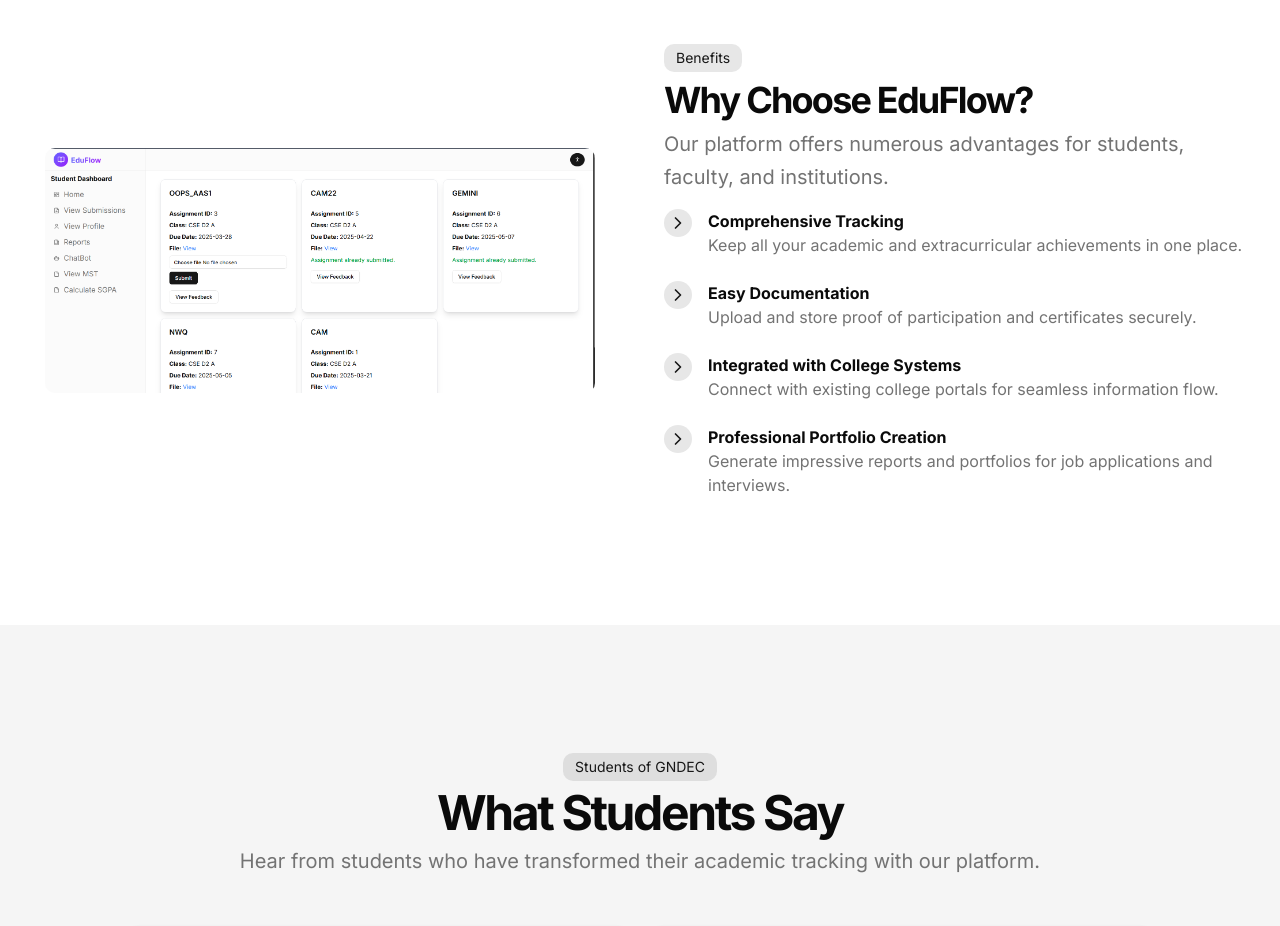
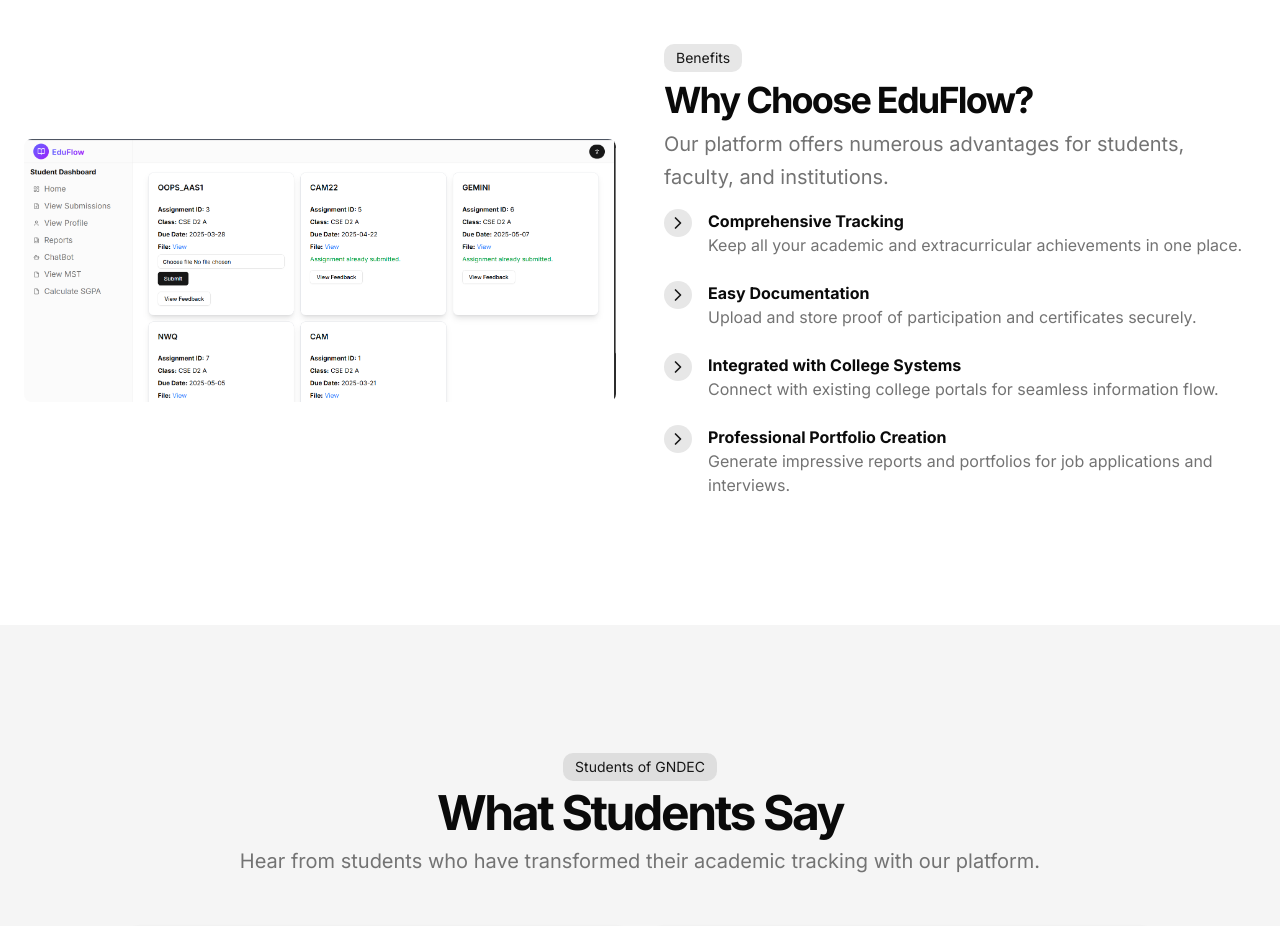
Before and after one commit to sukhmancode/Eduflow, a Next.js app: page / in a window 1280 px wide. Shown: the part 1440-2366 px from the top of the page. Built offline with nearby package versions, Linux system fonts and the light colour scheme.

Commit message:
finished

```diff
--- a/src/app/page.tsx
+++ b/src/app/page.tsx
@@ -115,9 +115,9 @@
                 <Image
                   src="/dashboard.png"
                   alt="Students using the platform"
-                  width={550}
-                  height={550}
-                  className="rounded-lg object-cover"
+                  width={750}
+                  height={750}
+                  className="rounded-md object-cover"
                 />
               </div>
               <div className="flex flex-col justify-center space-y-4">
```
